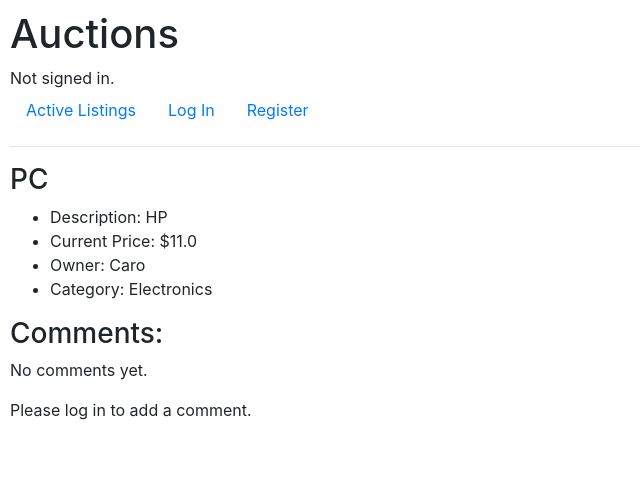
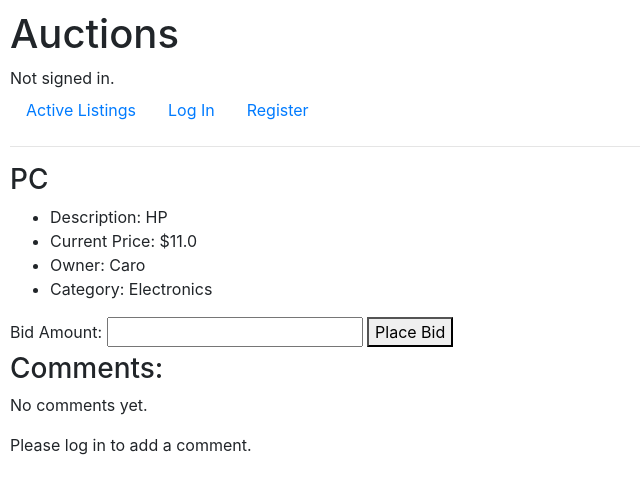
Before and after one commit to carolpw/CS50w-Project2, a Django app: page /1 in a window 1280 px wide. Shown: the top 494 px of the page, without its empty margins (0-640 px from the left). Run offline with Django 3.2, Linux system fonts and the light colour scheme; data comes from the database, SQL or seed files in the repository; both versions use the stored data as it was after the commit; some libraries are stand-ins or nearby versions.

Commit message:
Implement bid placement, auction closure, and winner message
- Implemented 'place_bid' function to allow users to place bids on listings.
- Added bid form to the 'listing' template for convenient bid placement.
- Implemented 'close_auction' function to close auctions, mark winners, and display messages.
- Added form for auction closure in the 'listing' template.
- Modified 'listing' function to display winner messages for successful bids.

```diff
--- a/auctions/templates/auctions/listing.html
+++ b/auctions/templates/auctions/listing.html
@@ -1,6 +1,23 @@
 {% extends "auctions/layout.html" %}
 
 {% block body %}
+      <!-- Display bid errors -->
+    {% if messages %}
+        {% for message in messages %}
+            <p>{{ message }}</p>
+        {% endfor %}
+    {% endif %}
+
+    <!-- Display winning message for the signed-in user -->
+    {% if winner_message %}
+        <p>{{ winner_message }}</p>
+    {% endif %}
+
+
+    {% if not listing.active %}
+        <p>Auction closed.</p>
+    {% endif %}
+
     <h3>{{ listing.title }}</h3>
 
     <ul>
@@ -23,6 +40,28 @@
             {% endif %}
         {% endif %}
     </div>
+
+
+    {% if listing.active %}
+        <!-- Bid form -->
+        {% if not listing.owner == user %}
+            <form method="post" action="{% url 'place_bid' listing_id=listing.id %}">
+                {% csrf_token %}
+                <label for="bid_amount">Bid Amount:</label>
+                <input type="number" id="bid_amount" name="bid_amount" step="any" required>
+                <button type="submit">Place Bid</button>
+            </form>
+        {% endif %}
+
+        <!-- Close auction form (for listing creator) -->
+        {% if user.is_authenticated and user == listing.owner %}
+            <form method="post" action="{% url 'close_auction' listing_id=listing.id %}">
+            {% csrf_token %}
+            <button type="submit">Close Auction</button>
+            </form>
+        {% endif %}
+    {% endif %}
+
     <section>
         <h3>Comments:</h3>
         {% if not listing.comments.all %}
--- a/auctions/urls.py
+++ b/auctions/urls.py
@@ -14,5 +14,6 @@ urlpatterns = [
     path("category/<int:category_id>/", views.category_listing, name="category_listing"),
     path("watch/<int:listing_id>", views.watch, name="watch"),
     path("unwatch/<int:listing_id>", views.unwatch, name="unwatch"),
-
+    path("bid/<int:listing_id>", views.place_bid, name="place_bid"),
+    path("close_auction/<int:listing_id>", views.close_auction, name="close_auction")
 ]
--- a/auctions/views.py
+++ b/auctions/views.py
@@ -6,6 +6,7 @@ from django.urls import reverse
 from .models import User, Listing, Category, Bid
 from .forms import ListingForm, CommentForm
 from django.contrib.auth.decorators import login_required
+from django.contrib import messages
 
 
 
@@ -112,6 +113,13 @@ def listing(request, listing_id):
     current_price = listing.bids.order_by('-amount').first().amount if listing.bids.exists() else 0
     in_watchlist = True
     form = None
+    highest_bid = listing.bids.order_by('-amount').first()  # Retrieve the highest bid for the listing
+
+    # Check if there is a winning bid and if the signed-in user matches the highest bidder
+    if highest_bid and request.user.is_authenticated and request.user == highest_bid.user:
+        winner_message = f"Congratulations! You have won this auction for {listing.title}."
+    else:
+        winner_message = None
 
     #Comment section
     if request.user.is_authenticated:
@@ -131,7 +139,8 @@ def listing(request, listing_id):
         "listing": listing,
         "current_price": current_price,
         "in_watchlist": in_watchlist,
-        "form": form
+        "form": form,
+        "winner_message": winner_message,
     })
 
 def category_listing(request, category_id):
@@ -178,3 +187,43 @@ def unwatch(request, listing_id):
     request.user.watchlist.remove(listing)
     request.user.save()
     return HttpResponseRedirect(reverse('index'))
+
+@login_required
+def place_bid(request, listing_id):
+    listing = Listing.objects.get(pk=listing_id)
+    if request.method == 'POST':
+        bid_amount = float(request.POST.get('bid_amount'))
+        highest_bid = listing.bids.order_by('-amount').first()
+
+        if highest_bid and bid_amount <= highest_bid.amount:
+            messages.error(request, "Bid must be greater than any other bids.")
+        else:
+            bid = Bid(user=request.user, amount=bid_amount, listing=listing)
+            bid.save()
+            messages.success(request, "Bid placed successfully!")
+            return HttpResponseRedirect(reverse('listing', args=(listing_id, )))
+
+    return HttpResponseRedirect(reverse('listing', args=(listing_id, )))
+
+
+@login_required
+def close_auction(request, listing_id):
+    listing = Listing.objects.get(pk=listing_id)
+
+    # Check if the user is signed in and is the creator of the listing
+    if request.user == listing.owner:
+        # Close the auction
+        highest_bid = listing.bids.order_by('-amount').first()
+        if highest_bid:
+            # Update the listing to mark it as inactive
+            listing.active = False
+            listing.save()
+
+            # Mark the highest bidder as the winner (you might have additional logic here)
+            winner = highest_bid.user
+
+            messages.success(request, f"Auction closed. {winner.username} is the winner!")
+        else:
+            messages.error(request, "No bids have been placed for this listing.")
+
+    return HttpResponseRedirect(reverse('listing', args=(listing_id, )))
```
Also changed, not shown: db.sqlite3.
